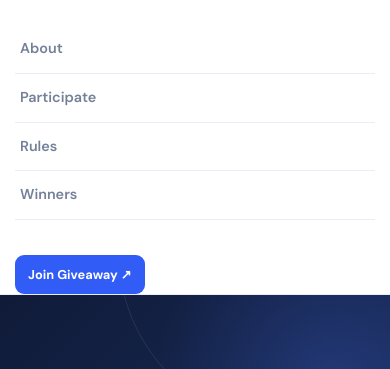
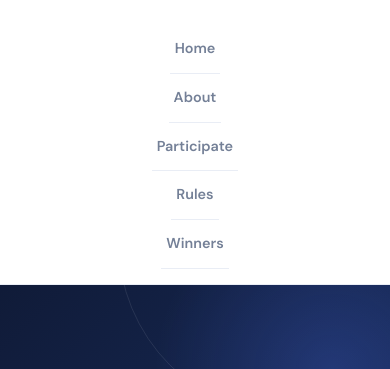
Before and after one commit to godwinA5751/thankU, a plain HTML site: page index.html in a window 390 px wide. Both pictures are taken after a click on the button "Open navigation menu". Shown: the part 43-412 px from the top of the page. Drawn offline with Linux system fonts and the light colour scheme.

Commit message:
update index.html

```diff
--- a/index.html
+++ b/index.html
@@ -1,4 +1,3 @@
-
 <!DOCTYPE html>
 <html lang="en">
 <head>
@@ -34,6 +33,7 @@
 
     html {
       scroll-behavior: smooth;
+      scroll-padding-top: 96px;
     }
 
     body {
@@ -56,6 +56,10 @@
     .container {
       width: min(100% - 40px, 1050px);
       margin: auto;
+    }
+
+    section[id] {
+      scroll-margin-top: 96px;
     }
 
     /* Navigation */
@@ -89,6 +93,12 @@
       color: var(--primary);
     }
 
+    .nav-links {
+      display: flex;
+      align-items: center;
+      gap: 28px;
+    }
+
     .nav-link {
       color: var(--muted);
       font-size: .9rem;
@@ -98,21 +108,6 @@
 
     .nav-link:hover {
       color: var(--primary);
-    }
-
-    .nav-cta {
-      background: var(--primary);
-      color: white;
-      padding: 10px 20px;
-      border-radius: 9px;
-      font-size: .88rem;
-      font-weight: 700;
-      transition: .25s;
-    }
-
-    .nav-cta:hover {
-      background: var(--primary-dark);
-      transform: translateY(-2px);
     }
 
     /* Hero */
@@ -505,7 +500,6 @@
       }
     }
 
-
     .menu-toggle {
       display: none;
       width: 40px;
@@ -541,9 +535,7 @@
       transform: translateY(-7px) rotate(-45deg);
     }
 
-
     /* Responsive */
-
 
     @media (max-width: 650px) {
       .container {
@@ -577,12 +569,12 @@
         display: flex;
       }
 
-  .nav-cta {
-    padding: 9px 13px;
-    font-size: .8rem;
+      .content-grid {
+        grid-template-columns: 1fr;
+        gap: 16px;
+        margin-bottom: 40px;
       }
     }
-
 
     @media (prefers-reduced-motion: reduce) {
       *, *::before, *::after {
@@ -595,7 +587,6 @@
 </head>
 
 <body>
-
 
 <header>
   <div class="container navbar">
@@ -612,23 +603,15 @@
     </button>
 
     <nav class="nav-links" id="navLinks">
+      <a href="#" class="nav-link">Home</a>
       <a href="#about" class="nav-link">About</a>
       <a href="#participate" class="nav-link">Participate</a>
       <a href="#rules" class="nav-link">Rules</a>
       <a href="#winners" class="nav-link">Winners</a>
     </nav>
 
-    <a
-      href="https://services.zangi.com/dl/conversation/7537187488"
-      class="nav-cta"
-      target="_blank"
-      rel="noopener noreferrer">
-      Join Giveaway ↗
-    </a>
-
   </div>
 </header>
-
 
   <section class="hero">
     <div class="hero-content">
```
Lines whose indentation alone changed are shown as unchanged.
